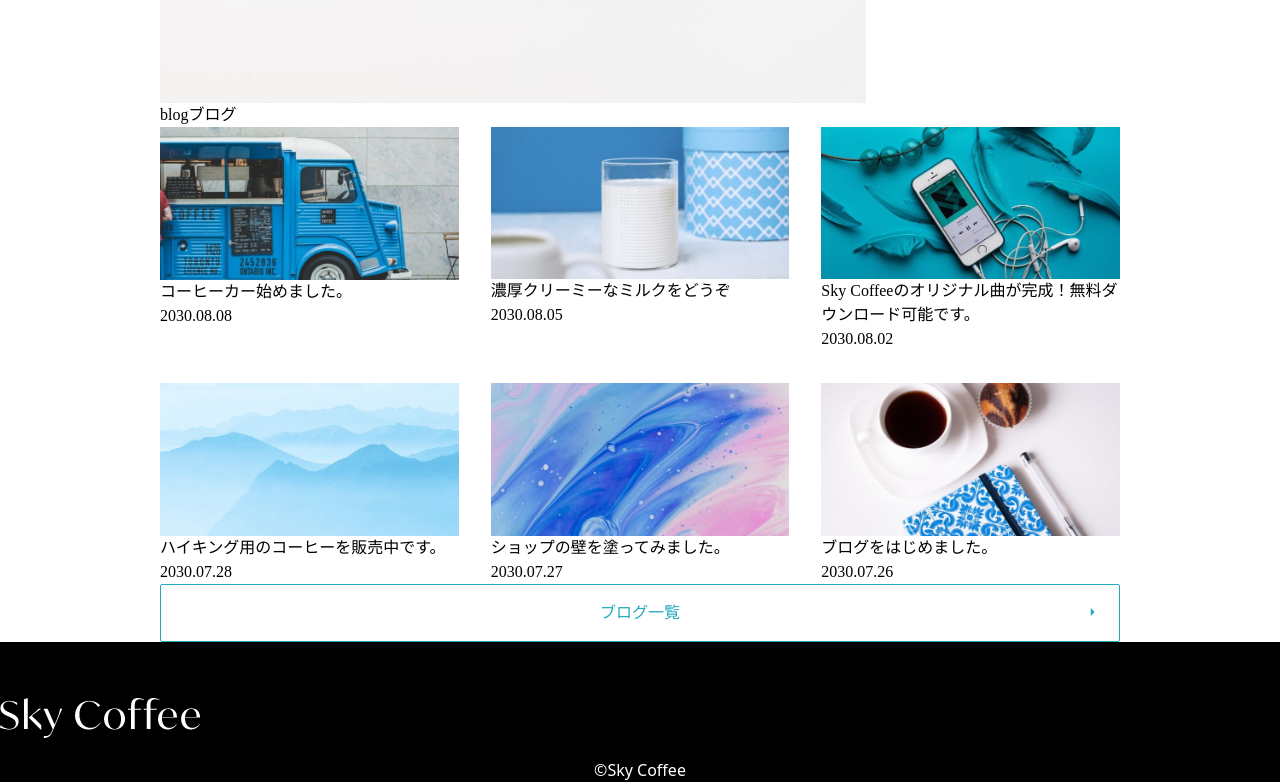
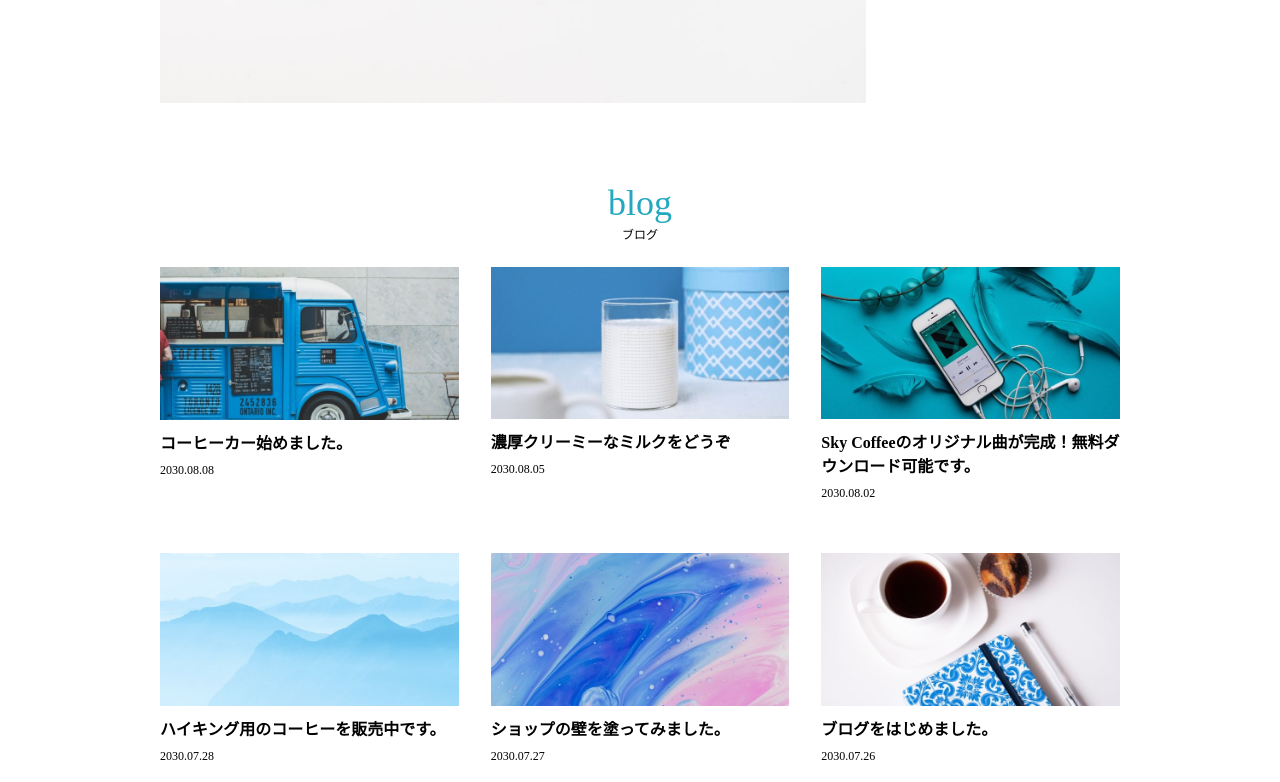
Before and after one commit to srdokinch/cssFrameWork, a Nuxt app: page / in a window 1280 px wide. Shown: the part 1420-2202 px from the top of the page. Built offline with nearby package versions, Linux system fonts and the light colour scheme.

Commit message:
諸々細かいところ調整中

```diff
--- a/components/card.vue
+++ b/components/card.vue
@@ -1,44 +1,44 @@
 <template>
-  <li>
+  <li class="mb-5">
     <a href="#">
       <div><img class="md:img-hover" src="~/assets/images/thumbnail01.jpg" alt="青いトラック" width="700" height="357" /></div>
-      <div>コーヒーカー始めました。</div>
-      <div>2030.08.08</div>
+      <div class="ms:text-sm font-semibold pt-3 pb-1.5">コーヒーカー始めました。</div>
+      <div class="text-xs">2030.08.08</div>
     </a>
   </li>
-  <li>
+  <li class="mb-5">
     <a href="#">
       <div><img class="md:img-hover" src="~/assets/images/thumbnail02.jpg" alt="牛乳" width="700" height="357" /></div>
-      <div>濃厚クリーミーなミルクをどうぞ</div>
-      <div>2030.08.05</div>
+      <div class="ms:text-sm font-semibold pt-3 pb-1.5">濃厚クリーミーなミルクをどうぞ</div>
+      <div class="text-xs">2030.08.05</div>
     </a>
   </li>
-  <li>
+  <li class="mb-5">
     <a href="#">
       <div><img class="md:img-hover" src="~/assets/images/thumbnail03.jpg" alt="音楽アプリ" width="700" height="357" /></div>
-      <div>Sky Coffeeのオリジナル曲が完成！無料ダウンロード可能です。</div>
-      <div>2030.08.02</div>
+      <div class="ms:text-sm font-semibold pt-3 pb-1.5">Sky Coffeeのオリジナル曲が完成！無料ダウンロード可能です。</div>
+      <div class="text-xs">2030.08.02</div>
     </a>
   </li>
-  <li>
+  <li class="mb-5">
     <a href="#">
       <div><img class="md:img-hover" src="~/assets/images/thumbnail04.jpg" alt="山々" width="700" height="357" /></div>
-      <div>ハイキング用のコーヒーを販売中です。</div>
-      <div>2030.07.28</div>
+      <div class="ms:text-sm font-semibold pt-3 pb-1.5">ハイキング用のコーヒーを販売中です。</div>
+      <div class="text-xs">2030.07.28</div>
     </a>
   </li>
-  <li>
+  <li class="mb-5">
     <a href="#">
       <div><img class="md:img-hover" src="~/assets/images/thumbnail05.jpg" alt="青とピンクのグラデーション" width="700" height="357" /></div>
-      <div>ショップの壁を塗ってみました。</div>
-      <div>2030.07.27</div>
+      <div class="ms:text-sm font-semibold pt-3 pb-1.5">ショップの壁を塗ってみました。</div>
+      <div class="text-xs">2030.07.27</div>
     </a>
   </li>
-  <li>
+  <li class="mb-5">
     <a href="#">
       <div><img class="md:img-hover" src="~/assets/images/thumbnail06.jpg" alt="コーヒーと手帳" width="700" height="357" /></div>
-      <div>ブログをはじめました。</div>
-      <div>2030.07.26</div>
+      <div class="ms:text-sm font-semibold pt-3 pb-1.5">ブログをはじめました。</div>
+      <div class="text-xs">2030.07.26</div>
     </a>
   </li>
 </template>
--- a/components/footer.vue
+++ b/components/footer.vue
@@ -1,6 +1,6 @@
 <template>
-  <footer class="bg-black pb-5 pt-14 text-center">
-    <div class="text-center"><a href="#"><img src="~/assets/images/logo-white.png" alt="SKY COFFEE" width="200" height="40"></a></div>
+  <footer class="bg-black pb-5 pt-14 text-center mt-12">
+    <div class="text-center"><a href="#"><img class="inline" src="~/assets/images/logo-white.png" alt="SKY COFFEE" width="200" height="40"></a></div>
     <div class="text-white pt-5">&copy;Sky Coffee</div>
   </footer>
 </template>
--- a/pages/index.vue
+++ b/pages/index.vue
@@ -18,9 +18,9 @@
     <section>
       <div class="md:flex">
         <div>
-          <img src="~/assets/images/concept.jpg" alt="青いカップのコーヒー" width="750" height="759">
+          <img class="w-100 h-50" src="~/assets/images/concept.jpg" alt="青いカップのコーヒー">
         </div>
-        <div class="py-8 px-5">
+        <div class="pt-8 px-5">
           <div>Concept</div>
           <h2 class="text-main-colour text-2xl font-semibold pt-4 pb-5 tracking-wider">心静かにコーヒーを</h2>
           <div class="leading-7 font-light">
@@ -36,16 +36,18 @@
 
     <!-- blog -->
     <section>
-      <div>
-        <h2>blog<span>ブログ</span></h2>
+      <div class="mt-20">
+        <h2 class="text-main-colour bold text-4xl text-center mb-6">blog<span
+            class="block text-black text-xs mt-1">ブログ</span></h2>
         <ul class="md:grid md:gap-8 md:grid-cols-3">
           <card />
         </ul>
-        <a class="text-main-colour border-solid border rounded-sm border-main-colour w-full block relative p-4 text-center" href="#">
+        <a class="text-main-colour border-solid border rounded-sm border-main-colour w-full block relative p-4 text-center mt-12 md:m-auto md:w-3/12"
+          href="#">
           <span>ブログ一覧</span>
           <span class="absolute bottom-[45%] right-6">
             <svg width="5" height="8" viewBox="0 0 5 8" fill="none" xmlns="http://www.w3.org/2000/svg">
-              <path d="M4.5 4L0.75 7.89711V0.102886L4.5 4Z" fill="#24A8BF"/>
+              <path d="M4.5 4L0.75 7.89711V0.102886L4.5 4Z" fill="#24A8BF" />
             </svg>
           </span>
         </a>
```
Also changed, not shown: 1 other file (tests, documents, lock files or other folders).
